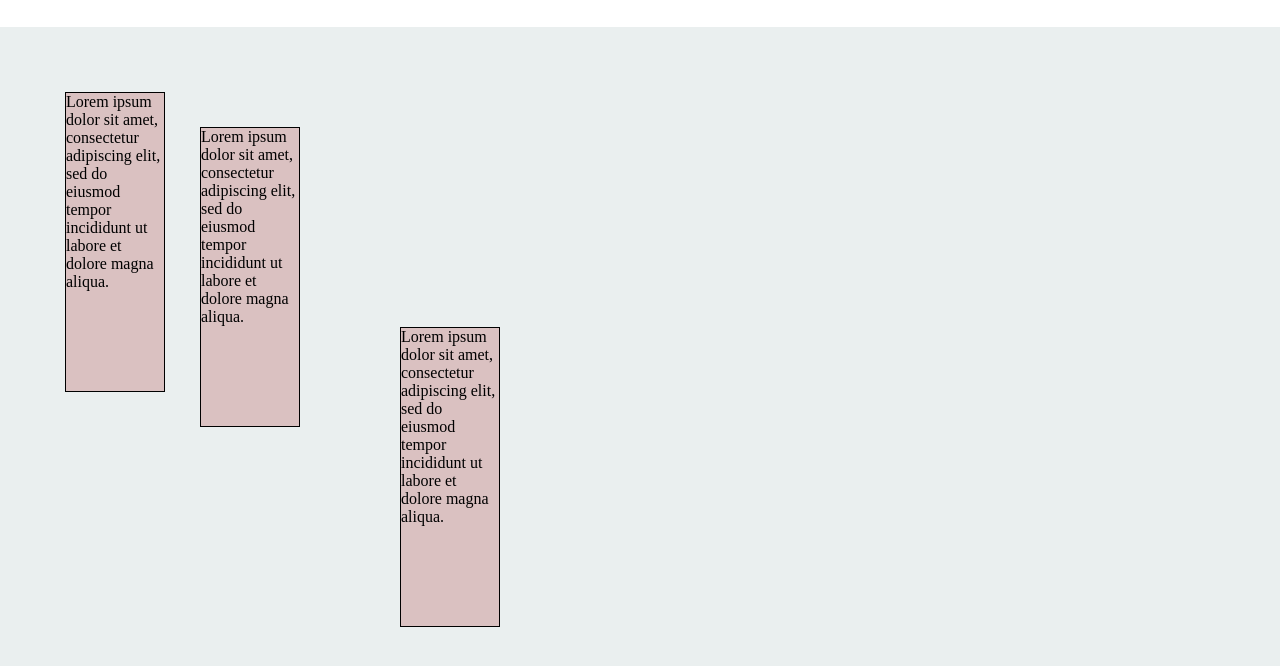
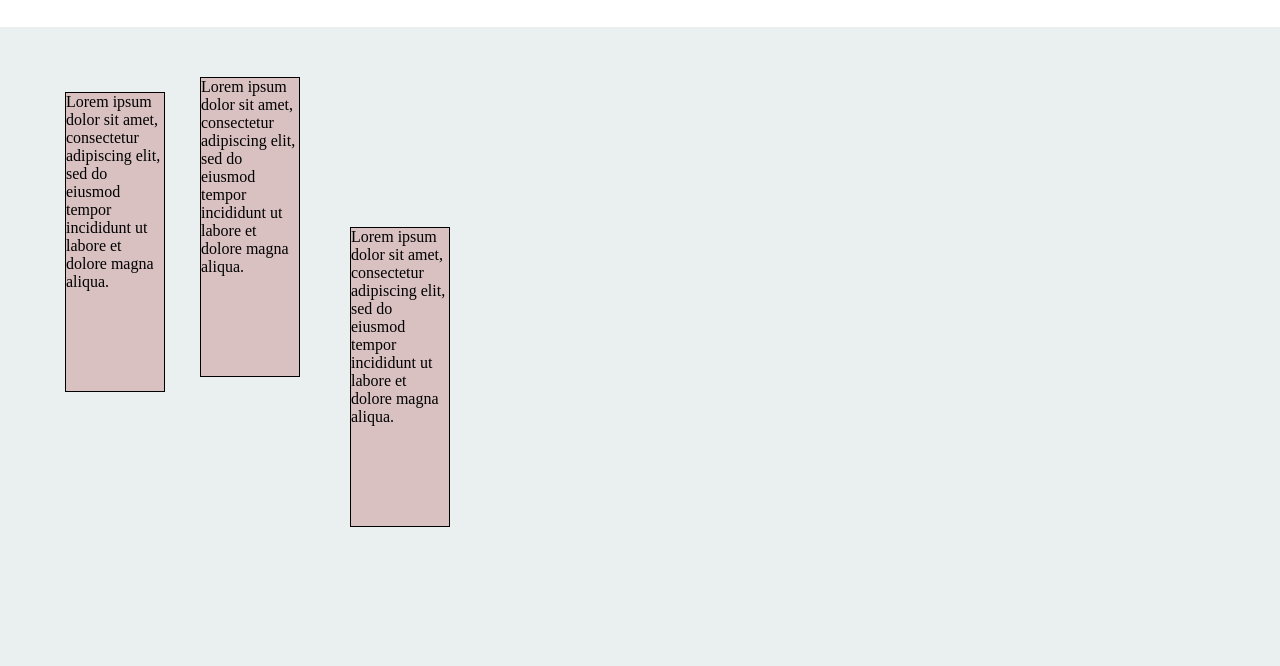
Before and after one commit to olaadebayo/Coursera-test-gh-pages, a website: page index.html in a window 1280 px wide. Shown: the part 40-706 px from the top of the page. Drawn offline with Linux system fonts and the light colour scheme.

Commit message:
git commit

```diff
--- a/index.html
+++ b/index.html
@@ -38,15 +38,15 @@ p {
 }
 #p2 {
 	position:relative;
-	top: -200px;
+	top: -250px;
 	left: 200px;
 	width: 100px;
 	height: 300px;
 }
 #p3 {
 	position:relative;
-	top: -300px;
-	left: 400px;
+	top: -400px;
+	left: 350px;
 	width: 100px;
 	height: 300px;
 }
```
